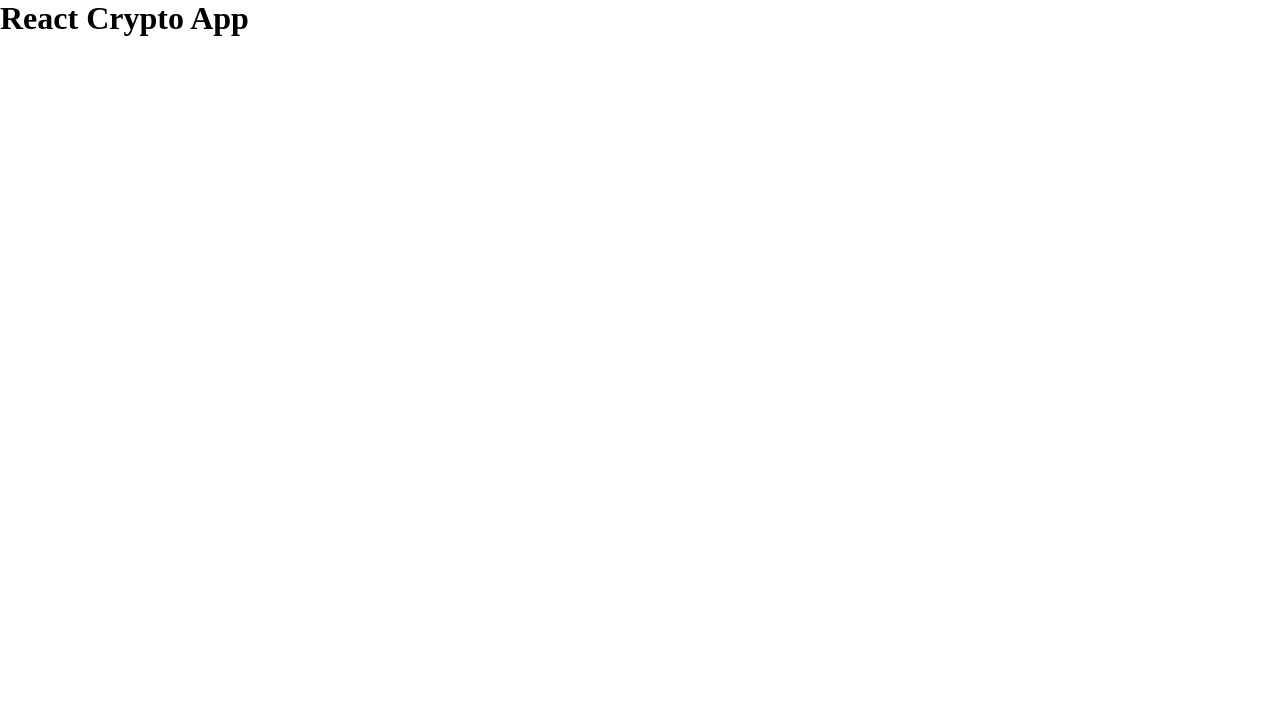
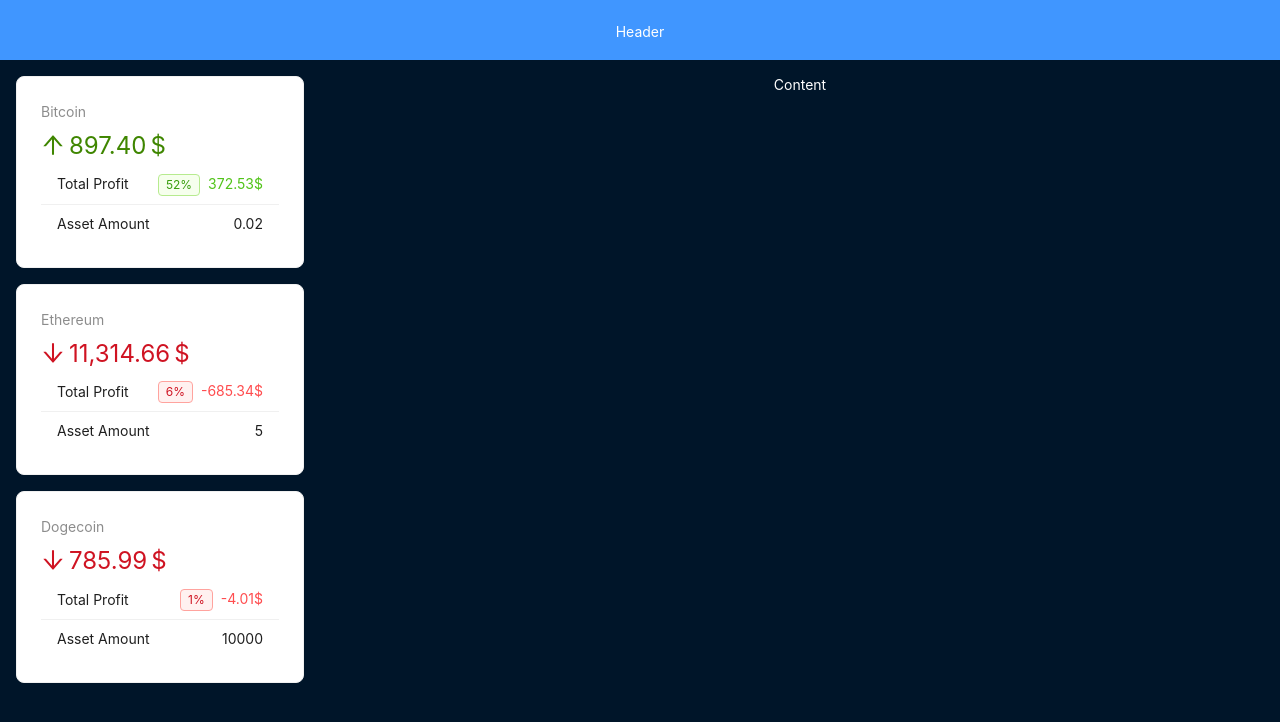
Before and after one commit to Ryazan8/react-crypto-app, a React (Vite) app: page / in a window 1280 px wide. Shown: the top 722 px of the page. Built offline with nearby package versions, Linux system fonts and the light colour scheme.

Commit message:
Разработал Sider

```diff
--- a/package.json
+++ b/package.json
@@ -10,6 +10,7 @@
     "preview": "vite preview"
   },
   "dependencies": {
+    "antd": "^5.22.7",
     "react": "^18.2.0",
     "react-dom": "^18.2.0"
   },
--- a/src/App.jsx
+++ b/src/App.jsx
@@ -1,3 +1,16 @@
+import { Layout } from 'antd';
+import AppHeader from "./components/layout/AppHeader.jsx";
+import AppSider from "./components/layout/AppSider.jsx";
+import AppContent from "./components/layout/AppContent.jsx";
+
 export default function App() {
-  return <h1>React Crypto App</h1>
+  return (
+      <Layout>
+        <AppHeader />
+        <Layout>
+          <AppSider />
+          <AppContent />
+        </Layout>
+      </Layout>
+  )
 }
--- /dev/null
+++ b/src/api.js
@@ -0,0 +1,17 @@
+import {cryptoAssets, cryptoData} from "./data.js";
+
+export function fakeFetchCrypto() {
+    return new Promise((resolve) => {
+        setTimeout(() => {
+            resolve(cryptoData)
+        }, 1)
+    })
+}
+
+export function fetchAssets() {
+    return new Promise((resolve) => {
+        setTimeout(() => {
+            resolve(cryptoAssets)
+        }, 1)
+    })
+}
--- /dev/null
+++ b/src/components/layout/AppContent.jsx
@@ -0,0 +1,15 @@
+import {Layout} from "antd";
+
+const contentStyle = {
+    textAlign: 'center',
+    minHeight: 'calc(100vh - 60px)',
+    color: '#fff',
+    backgroundColor: '#001529',
+    padding: '1rem',
+};
+
+export default function AppContent() {
+    return(
+        <Layout.Content style={contentStyle}>Content</Layout.Content>
+    )
+}
--- /dev/null
+++ b/src/components/layout/AppHeader.jsx
@@ -0,0 +1,16 @@
+import {Layout} from "antd";
+
+const headerStyle = {
+    textAlign: 'center',
+    color: '#fff',
+    height: 60,
+    paddingInline: 48,
+    lineHeight: '64px',
+    backgroundColor: '#4096ff',
+};
+
+export default function AppHeader() {
+    return (
+        <Layout.Header style={headerStyle}>Header</Layout.Header>
+    )
+}
--- /dev/null
+++ b/src/components/layout/AppSider.jsx
@@ -0,0 +1,80 @@
+import {Layout, Card, Statistic, List, Typography, Spin, Tag} from "antd";
+import {ArrowDownOutlined, ArrowUpOutlined} from '@ant-design/icons';
+import {useEffect, useState} from "react";
+import {fakeFetchCrypto, fetchAssets} from "../../api.js";
+import {capitalize, percentDifference} from "../../utils.js";
+
+const siderStyle = {
+  padding: '1rem',
+};
+
+export default function AppSider() {
+  const [loading, setLoading] = useState(false)
+  const [crypto, setCrypto] = useState([])
+  const [assets, setAssets] = useState([])
+
+  useEffect(() => {
+    async function preload() {
+      setLoading(true)
+      const {result} = await fakeFetchCrypto()
+      const assets = await fetchAssets()
+
+      setAssets(assets.map(asset => {
+        const coin = result.find(c => c.id === asset.id)
+        return {
+          grow: asset.price < coin.price,
+          growPercent: percentDifference(asset.price, coin.price),
+          totalAmount: asset.amount * coin.price,
+          totalProfit: asset.amount * coin.price - asset.amount * asset.price,
+          ...asset,
+        }
+      }))
+      setCrypto(result)
+      setLoading(false)
+    }
+
+    preload()
+  }, [])
+
+  if (loading) {
+    return <Spin fullscreen/>
+  }
+
+  return (
+      <Layout.Sider width="25%" style={siderStyle}>
+        {assets.map(asset => (
+            <Card key={asset.id} style={{marginBottom: '1rem'}}>
+              <Statistic
+                  title={capitalize(asset.id)}
+                  value={asset.totalAmount}
+                  precision={2}
+                  valueStyle={{
+                    color: asset.grow ? '#3f8600' : '#cf1322',
+                  }}
+                  prefix={asset.grow ? <ArrowUpOutlined/> : <ArrowDownOutlined/>}
+                  suffix="$"
+              />
+              <List
+                  size="small"
+                  dataSource={[
+                    {title: 'Total Profit', value: asset.totalProfit, withTag: true},
+                    {title: 'Asset Amount', value: asset.amount, isPlain: true},
+                    // {title: 'Difference', value: asset.growPercent},
+                  ]}
+                  renderItem={(item) => (
+                      <List.Item>
+                        <span>{item.title}</span>
+                        <span>
+                          {item.withTag && <Tag color={asset.grow ? 'green' : 'red'} >{asset.growPercent}%</Tag> }
+                        {item.isPlain && item.value}
+                          {!item.isPlain && <Typography.Text
+                              type={asset.grow ? 'success' : 'danger'}>{item.value.toFixed(2)}$</Typography.Text>}
+                          </span>
+                      </List.Item>
+                  )}
+              />
+            </Card>
+        ))}
+      </Layout.Sider>
+  )
+}
--- a/src/data.js
+++ b/src/data.js
@@ -622,4 +622,9 @@
     price: 2400,
     date: new Date(),
   },
+  {
+    id: 'dogecoin',
+    amount: 10000,
+    price: 0.079,
+  }
 ]
--- /dev/null
+++ b/src/utils.js
@@ -0,0 +1,8 @@
+
+export function percentDifference(a, b) {
+  return +100 * Math.abs( (a - b) / ( (a+b)/2 ) ).toFixed(2)
+}
+
+export function capitalize(str) {
+  return str.charAt(0).toUpperCase() + str.substr(1);
+}
```
Also changed, not shown: 1 other file (tests, documents, lock files or other folders).
